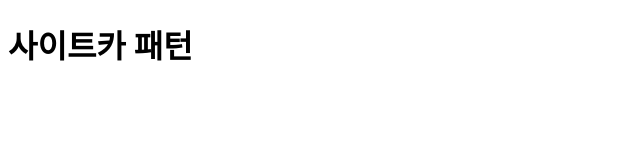
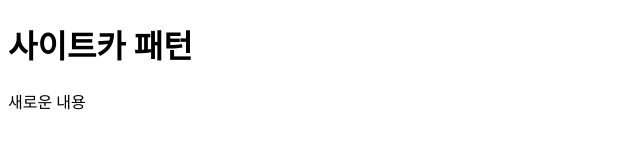
Before and after one commit to unoestellar/content-cloner, a plain HTML site: page index.html in a window 1280 px wide. Shown: the whole page, without its empty margins (0-640 px from the left). Drawn offline with Linux system fonts and the light colour scheme.

Commit message:
Update index.html
정말 새로운 내용

```diff
--- a/index.html
+++ b/index.html
@@ -5,5 +5,6 @@
   </head>
   <body>
     <h1> 사이트카 패턴 </h1>
+    <a> 새로운 내용 </a>
   </body>
 </html>
```
